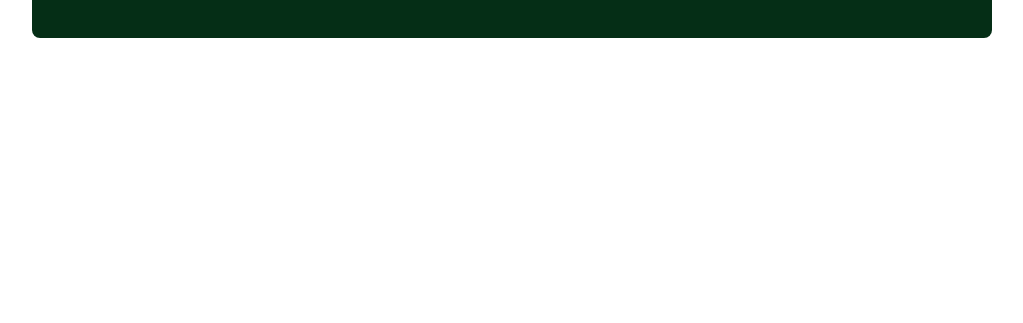
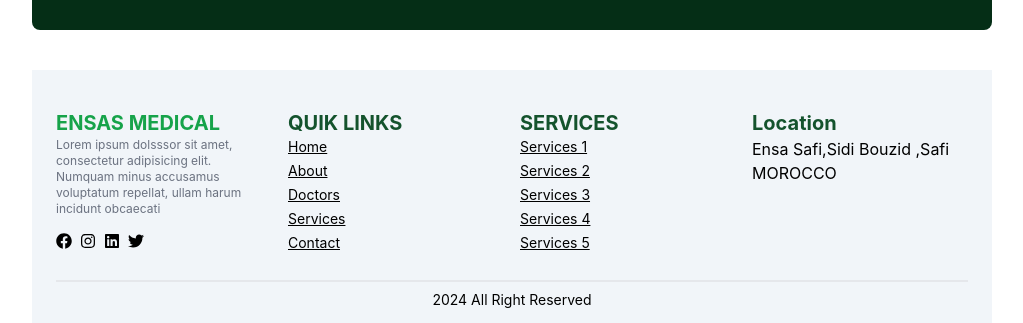
Before and after one commit to bensaltanahassan/medical-app, a React (Create React App) app: page / in a window 1280 px wide. Shown: the part 2820-3143 px from the top of the page, without its empty margins (128-1151 px from the left). Before the commit the page ends 2898 px from the top, so only its background shows below. Built offline with nearby package versions, Linux system fonts and the light colour scheme.

Commit message:
landing page v1

```diff
--- a/src/App.tsx
+++ b/src/App.tsx
@@ -1,5 +1,6 @@
 import { BrowserRouter, Route, Routes } from "react-router-dom";
 import NavBar from "./components/navbar/navbar";
+import Footer from "./components/shared/footer/Footer";
 import AboutPage from "./pages/about/About";
 import LoginPage from "./pages/auth/login/Login";
 import RegisterPage from "./pages/auth/register/Register";
@@ -7,7 +8,7 @@ import LandingPage from "./pages/landing/LandingPage";
 
 function App() {
   return (
-    <div className="w-full  md:w-3/4 m-auto">
+    <div className="w-full md:w-3/4 m-auto px-4 md:px-0 ">
       <BrowserRouter>
         <NavBar />
         <Routes>
@@ -16,6 +17,7 @@ function App() {
           <Route path="/login" element={<LoginPage />} />
           <Route path="/register" element={<RegisterPage />} />
         </Routes>
+        <Footer />
       </BrowserRouter>
     </div>
   );
--- a/src/components/landing/reviews/ReviewsSection.tsx
+++ b/src/components/landing/reviews/ReviewsSection.tsx
@@ -24,7 +24,7 @@ export default function ReviewsSection() {
             <div className="text-sm text-gray-500">24/02/2024</div>
           </div>
           {/* Comment */}
-          <div className="text-sm text-gray-500 text-start mb-2">
+          <div className="text-sm text-gray-500 text-start">
             Lorem ipsum dolor sit, amet consectetur adipisicing elit. Deleniti
             sequi, saepe repudiandae iure distinctio temporibus atque quo, rerum
             beatae nihil quidem. Accusantium numquam rerum nihil doloremque
--- /dev/null
+++ b/src/components/shared/footer/Footer.tsx
@@ -0,0 +1,88 @@
+import { FaFacebook, FaInstagram, FaLinkedin, FaTwitter } from "react-icons/fa";
+import { Link } from "react-router-dom";
+
+export default function Footer() {
+  return (
+    <div className="md:h-64 bg-slate-100 px-6 pt-6 pb-4 flex flex-col justify-between">
+      <div className="flex flex-col sm:flex-row h-full mb-1 border-b-2 pb-3 gap-4 items-center">
+        <div className="sm:w-1/2 flex flex-col sm:flex-row gap-4">
+          {/* Infos */}
+          <div className="sm:w-1/2 flex flex-col h-full justify-center items-center sm:justify-between sm:items-start">
+            <div className="text-xl font-bold text-green-600">
+              ENSAS MEDICAL
+            </div>
+            <div className=" flex flex-col gap-4 justify-center items-center sm:justify-between sm:items-start">
+              <div className="text-xs text-gray-500 text-center sm:text-start">
+                Lorem ipsum dolsssor sit amet, consectetur adipisicing elit.
+                Numquam minus accusamus voluptatum repellat, ullam harum
+                incidunt obcaecati
+              </div>
+              <div className="flex gap-2 ">
+                <FaFacebook />
+                <FaInstagram />
+                <FaLinkedin />
+                <FaTwitter />
+              </div>
+            </div>
+          </div>
+
+          {/*QUIK LINKS */}
+          <div className="sm:w-1/2 flex flex-col h-full justify-center items-center sm:justify-between sm:items-start">
+            <div className="text-xl font-bold text-green-900">QUIK LINKS</div>
+            <div className="flex flex-col gap-1">
+              <Link to="/" className="underline text-sm">
+                Home
+              </Link>
+              <Link to="/" className="underline text-sm">
+                About
+              </Link>
+              <Link to="/" className="underline text-sm">
+                Doctors
+              </Link>
+              <Link to="/" className="underline text-sm">
+                Services
+              </Link>
+              <Link to="/" className="underline text-sm">
+                Contact
+              </Link>
+            </div>
+          </div>
+        </div>
+
+        <div className="sm:w-1/2 flex flex-col sm:flex-row gap-4">
+          {/*SERVICES */}
+          <div className="sm:w-1/2 flex flex-col h-full justify-center items-center sm:justify-between sm:items-start">
+            <div className="text-xl font-bold text-green-900">SERVICES</div>
+            <div className="flex flex-col gap-1">
+              <Link to="/" className="underline text-sm">
+                Services 1
+              </Link>
+              <Link to="/" className="underline text-sm">
+                Services 2
+              </Link>
+              <Link to="/" className="underline text-sm">
+                Services 3
+              </Link>
+              <Link to="/" className="underline text-sm">
+                Services 4
+              </Link>
+              <Link to="/" className="underline text-sm">
+                Services 5
+              </Link>
+            </div>
+          </div>
+
+          {/*Location */}
+          <div className="sm:w-1/2 flex flex-col h-full justify-center items-center sm:justify-between sm:items-start">
+            <div className="text-xl font-bold text-green-900">Location</div>
+            <div className="flex flex-col gap-1">
+              Ensa Safi,Sidi Bouzid ,Safi MOROCCO
+            </div>
+            <div></div>
+          </div>
+        </div>
+      </div>
+      <div className="text-center text-sm mt-1">2024 All Right Reserved</div>
+    </div>
+  );
+}
--- a/src/pages/landing/LandingPage.tsx
+++ b/src/pages/landing/LandingPage.tsx
@@ -8,7 +8,7 @@ import SataticsSection from "../../components/landing/statistics/Satatics";
 
 export default function LandingPage() {
   return (
-    <div className="p-4 md:p-0">
+    <div>
       <Hero />
       <SataticsSection />
       <ServicesSection />
```
